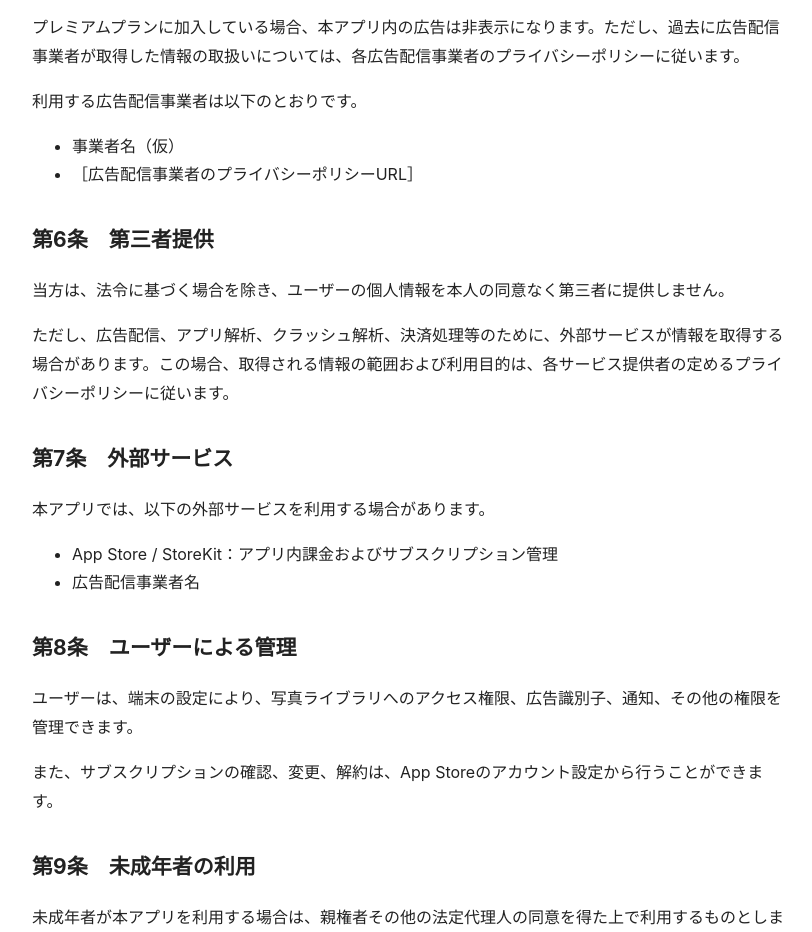
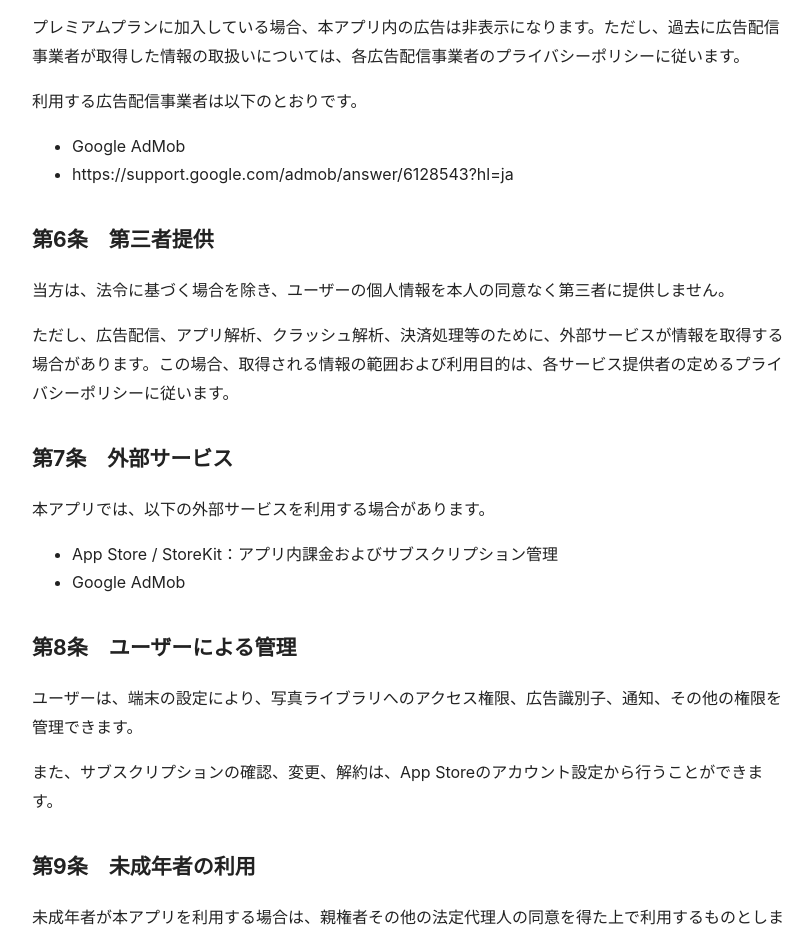
Before and after one commit to sunframe16/sunframe, a plain HTML site: page privacy.html in a window 1280 px wide. Shown: the part 1681-2613 px from the top of the page, without its empty margins (228-1040 px from the left). Drawn offline with Linux system fonts and the light colour scheme.

Commit message:
Update privacy policy to include Google AdMob

```diff
--- a/privacy.html
+++ b/privacy.html
@@ -105,8 +105,8 @@
   </p>
   <p>利用する広告配信事業者は以下のとおりです。</p>
   <ul>
-    <li>事業者名（仮）</li>
-    <li>［広告配信事業者のプライバシーポリシーURL］</li>
+    <li>Google AdMob</li>
+    <li>https://support.google.com/admob/answer/6128543?hl=ja</li>
   </ul>
 
 
@@ -122,7 +122,7 @@
   <p>本アプリでは、以下の外部サービスを利用する場合があります。</p>
   <ul>
     <li>App Store / StoreKit：アプリ内課金およびサブスクリプション管理</li>
-    <li>広告配信事業者名</li>
+    <li>Google AdMob</li>
   </ul>
 
   <h2>第8条　ユーザーによる管理</h2>
```
